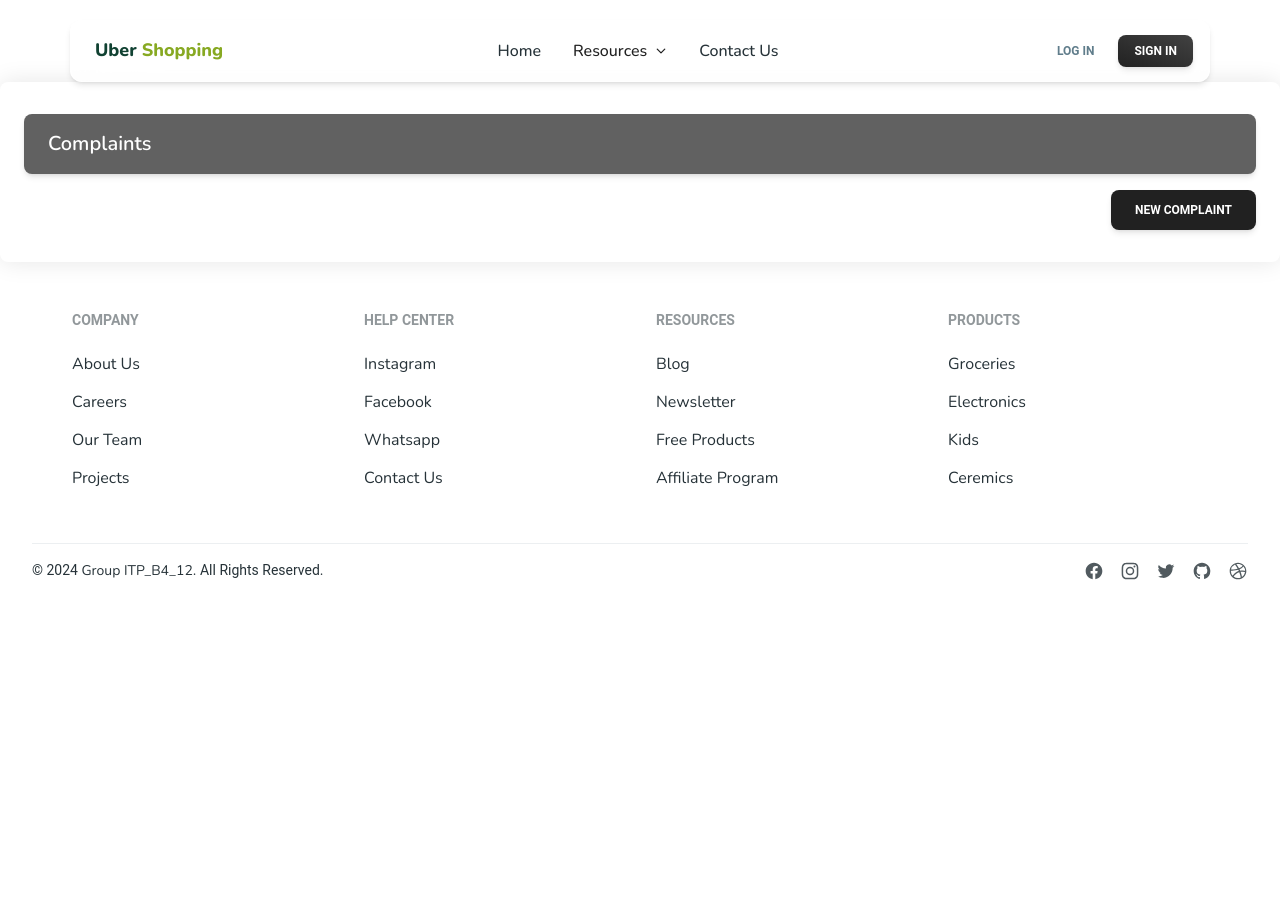
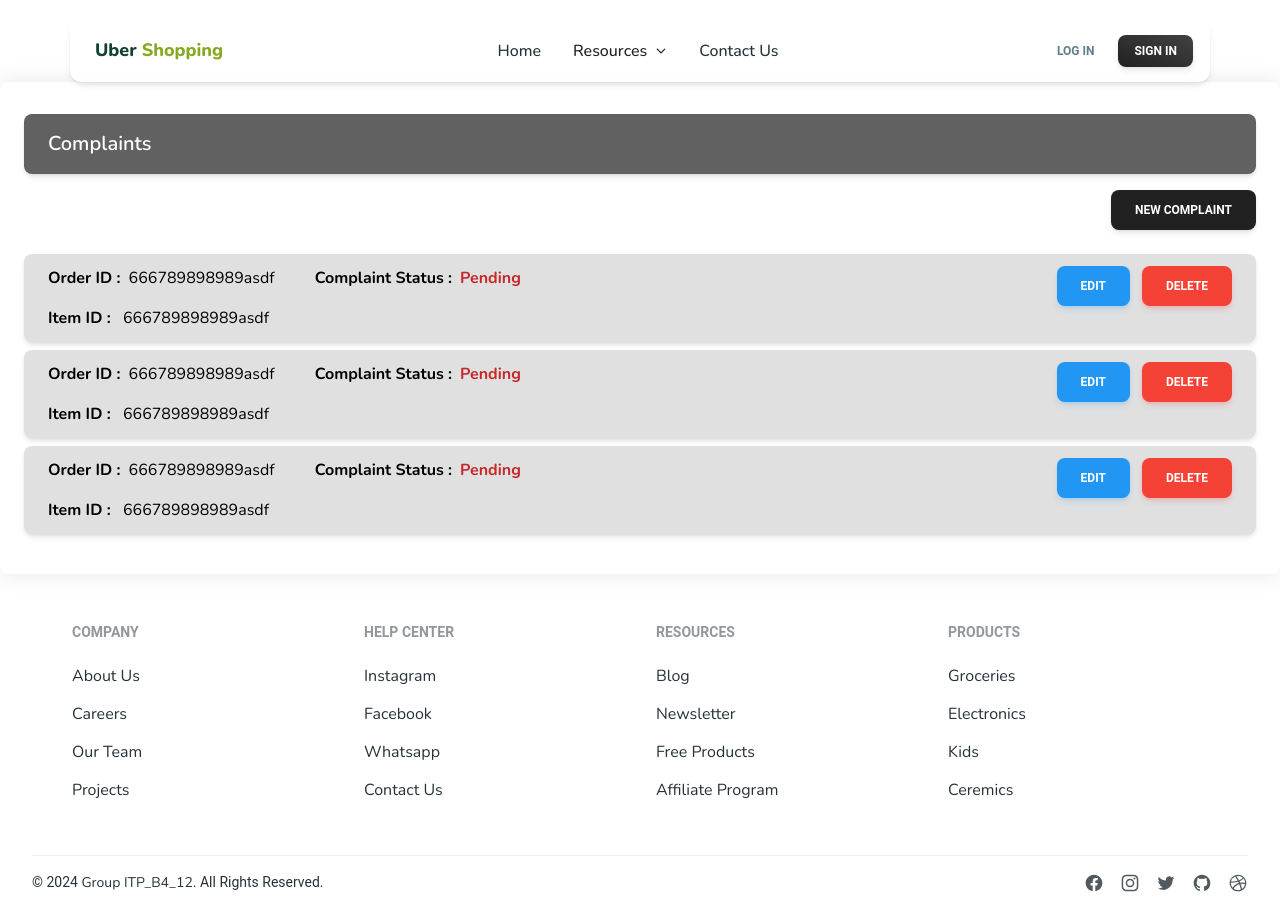
Before and after one commit to devkyoshi/Uber-Shopping-System, a React (Vite) app in the folder frontend/: page /complaint in a window 1280 px wide. Before the commit the page ends 800 px from the top, so only its background shows below. Built offline with nearby package versions, Linux system fonts and the light colour scheme; the HTML template or start-up script is replaced by a standard one.

Commit message:
Update Complaint.jsx

```diff
--- a/frontend/src/pages/Complaint.jsx
+++ b/frontend/src/pages/Complaint.jsx
@@ -6,6 +6,12 @@ import {Button} from '@material-tailwind/react'
 export default function Complaint(){
     const userId = useSelector((state) => state.userId);
     const [complaints,setComplaints] = useState([]);
+
+    const previousComplaints = [
+        {id:1,order_id:'666789898989asdf',complaint_status:'Pending',item_id:'666789898989asdf'},
+        {id:2,order_id:'666789898989asdf',complaint_status:'Pending',item_id:'666789898989asdf'},
+        {id:3,order_id:'666789898989asdf',complaint_status:'Pending',item_id:'666789898989asdf'}
+    ]
 
 
     return(
@@ -16,6 +22,25 @@ export default function Complaint(){
             <div className='flex justify-end mt-4'>
             <Button color='gray' ripple="light">New Complaint</Button>
             </div>
+            <br/>
+            <ul>
+                {previousComplaints.map((Complaint) => (
+                    <li key={Complaint.id} className='mb-2'>
+                        <div className='bg-gray-300 text-gray py-3 px-6 rounded-lg shadow-md'>
+                           <div className='flex'>
+                               <strong className='mr-2'>Order ID : </strong>{Complaint.order_id}
+                               <strong className='ml-10 mr-2'>Complaint Status : </strong>
+                               <strong><div className='text-red-800'>{Complaint.complaint_status}</div></strong>
+                               <div className='ml-auto flex'>
+                               <Button color='blue' ripple='light' className='w-30 mr-3 ' size='regular'>Edit</Button>
+                               <Button color='red' ripple='light' className='w-30' size='regular'>Delete</Button>
+                               </div>
+                           </div>
+                           <strong className='mr-2'>Item ID : </strong>{Complaint.item_id}
+                        </div>
+                    </li>
+                ))}
+            </ul>
         </div>
     )
 }
```
